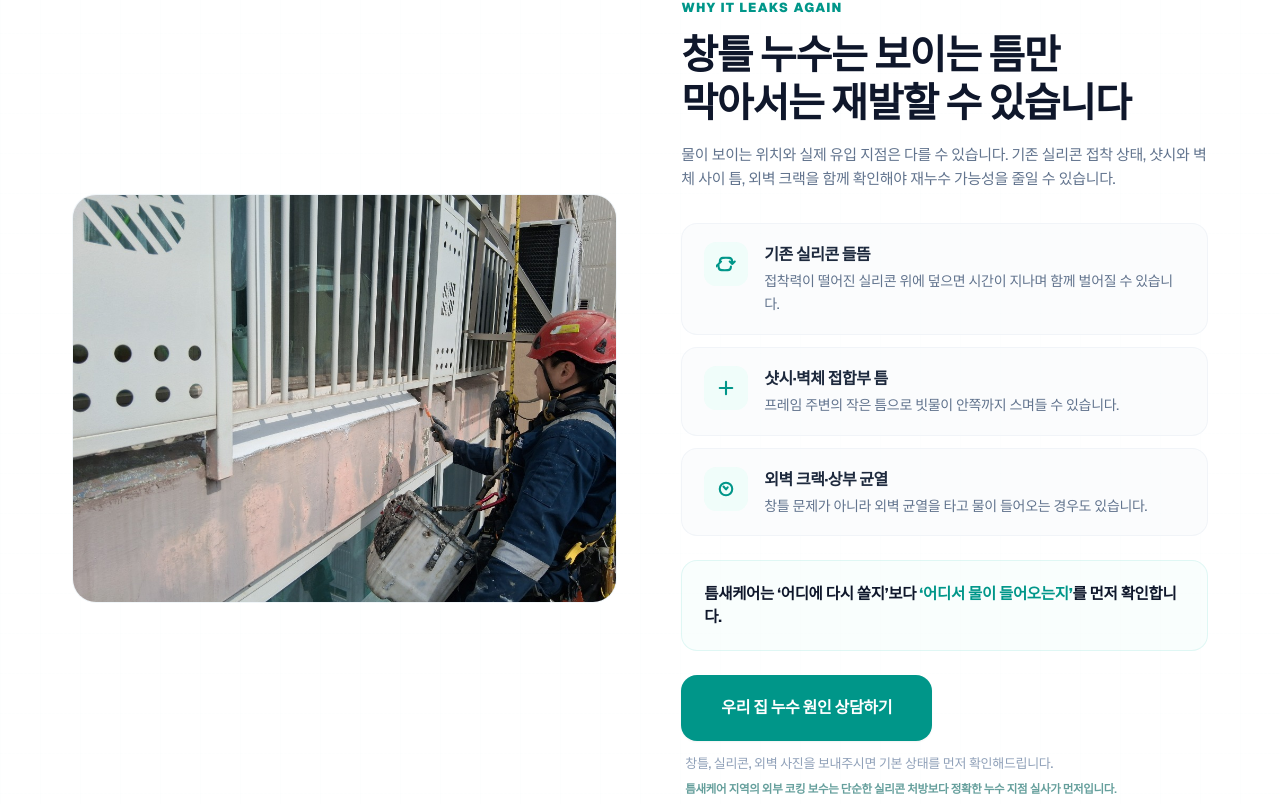
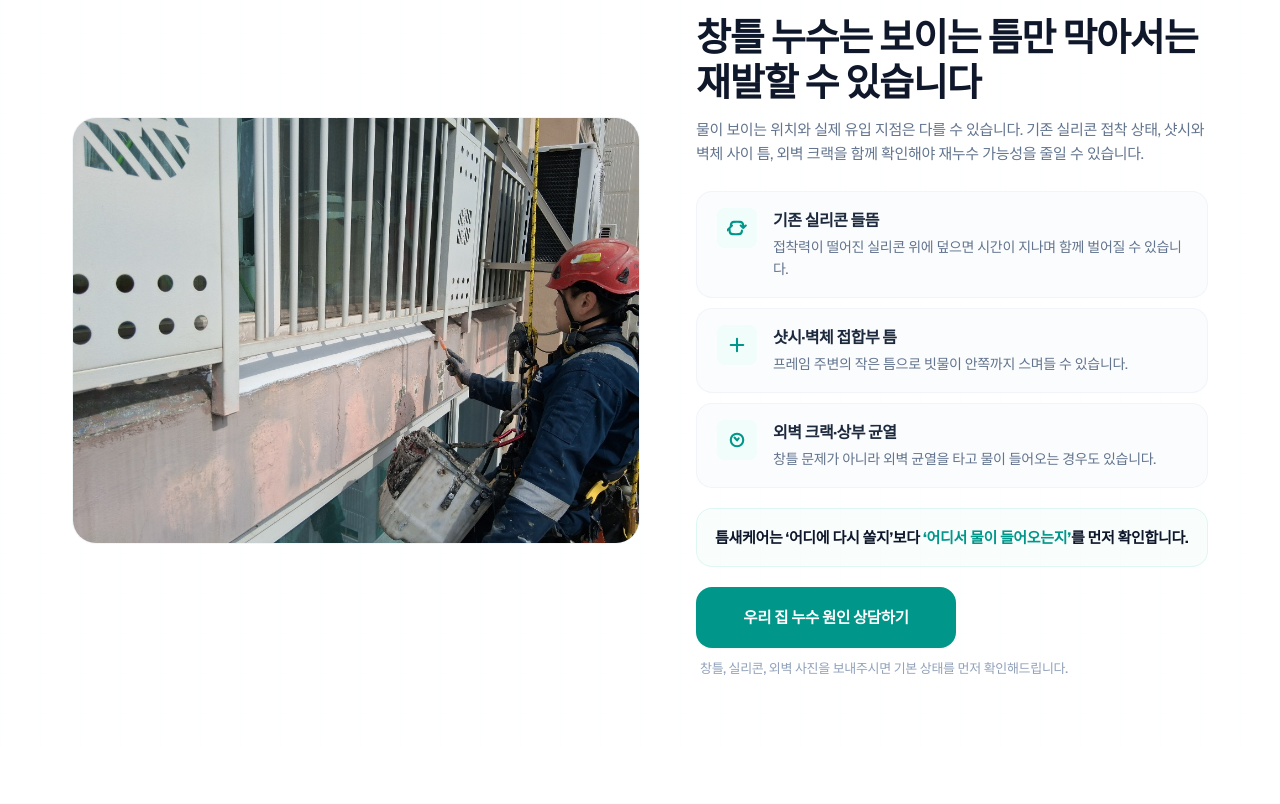
Before and after one commit to wogus5695-ctrl/Ngyeonggi-rope-01, a Next.js app: page / in a window 1280 px wide. Shown: the part 1756-2560 px from the top of the page. Built offline with nearby package versions, Linux system fonts and the light colour scheme.

Commit message:
style: Fine-tune split proportions, section spacing, and hide dynamic SEO text using sr-only in LocalEmpathy.tsx

```diff
--- a/src/components/sections/LocalEmpathy.tsx
+++ b/src/components/sections/LocalEmpathy.tsx
@@ -11,7 +11,7 @@ interface LocalEmpathyProps {
 
 export default function LocalEmpathy({ locationName, dynamicIntro }: LocalEmpathyProps) {
   return (
-    <section className="py-20 bg-white relative overflow-hidden">
+    <section className="py-16 bg-white relative overflow-hidden">
       {/* Background Grid Accent */}
       <div className="absolute inset-0 z-0 bg-[linear-gradient(to_right,#0d948802_1px,transparent_1px),linear-gradient(to_bottom,#0d948802_1px,transparent_1px)] bg-[size:40px_40px] pointer-events-none"></div>
 
@@ -30,10 +30,10 @@ export default function LocalEmpathy({ locationName, dynamicIntro }: LocalEmpath
           </p>
         </div>
 
-        <div className="flex flex-col lg:flex-row gap-14 lg:gap-16 items-center">
+        <div className="flex flex-col lg:flex-row gap-10 lg:gap-14 items-center">
 
-          {/* Left: Actual Work Image (48%) - Fully responsive, original ratio preserved with no overlays */}
-          <div className="w-full lg:w-[48%] rounded-[24px] overflow-hidden shadow-3xs border border-slate-100/80 bg-slate-50 shrink-0">
+          {/* Left: Actual Work Image (50%) - Fully responsive, original ratio preserved with no overlays */}
+          <div className="w-full lg:w-1/2 rounded-[24px] overflow-hidden shadow-3xs border border-slate-100/80 bg-slate-50 shrink-0">
             <Image
               src="/empathy-work.jpg"
               alt="실제 창틀 상부 코킹 보수 현장"
@@ -44,27 +44,27 @@ export default function LocalEmpathy({ locationName, dynamicIntro }: LocalEmpath
             />
           </div>
 
-          {/* Right: Content Area (52%) */}
-          <div className="w-full lg:w-[52%] flex flex-col justify-center py-1">
+          {/* Right: Content Area (50%) */}
+          <div className="w-full lg:w-1/2 flex flex-col justify-center py-1">
 
             {/* Desktop Header (Visible only on desktop, hidden on mobile/tablet) */}
-            <div className="hidden lg:block space-y-3 mb-8">
+            <div className="hidden lg:block space-y-3 mb-6">
               <div className="text-teal-600 text-[13px] font-black tracking-widest uppercase">
                 WHY IT LEAKS AGAIN
               </div>
-              <h2 className="text-[36px] xl:text-[40px] font-black text-slate-900 tracking-tight leading-[1.2] mt-2.5">
+              <h2 className="text-[36px] xl:text-[38px] font-black text-slate-900 tracking-tight leading-[1.2] mt-2">
                 창틀 누수는 보이는 틈만 막아서는 재발할 수 있습니다
               </h2>
-              <p className="text-[14.5px] xl:text-[15px] text-slate-500 leading-relaxed max-w-xl mt-4">
+              <p className="text-[14.5px] xl:text-[15px] text-slate-500 leading-relaxed max-w-xl mt-3">
                 물이 보이는 위치와 실제 유입 지점은 다를 수 있습니다. 기존 실리콘 접착 상태, 샷시와 벽체 사이 틈, 외벽 크랙을 함께 확인해야 재누수 가능성을 줄일 수 있습니다.
               </p>
             </div>
 
             {/* 3 Cause Cards (Compact List) */}
-            <div className="space-y-3">
+            <div className="space-y-2.5">
               {/* Card 1 */}
-              <div className="flex gap-4 py-[18px] px-[22px] bg-slate-50/50 border border-slate-200/40 rounded-2xl hover:bg-slate-50 hover:translate-x-0.5 hover:shadow-3xs transition-all duration-300">
-                <div className="w-[44px] h-[44px] bg-teal-50 rounded-xl text-teal-600 shrink-0 flex items-center justify-center">
+              <div className="flex gap-4 py-4 px-5 bg-slate-50/50 border border-slate-200/40 rounded-2xl hover:bg-slate-50 hover:translate-x-0.5 hover:shadow-3xs transition-all duration-300">
+                <div className="w-[40px] h-[40px] bg-teal-50 rounded-lg text-teal-600 shrink-0 flex items-center justify-center">
                   <svg className="w-5 h-5" fill="none" stroke="currentColor" strokeWidth="2.5" viewBox="0 0 24 24">
                     <path strokeLinecap="round" strokeLinejoin="round" d="M19.5 12c0-1.232-.046-2.453-.138-3.662a4.006 4.006 0 00-3.7-3.7 48.656 48.656 0 00-7.324 0 4.006 4.006 0 00-3.7 3.7c-.017.22-.032.441-.046.662M19.5 12l3-3m-3 3l-3-3M3 12c0 1.232.046 2.453.138 3.662a4.006 4.006 0 003.7 3.7 48.656 48.656 0 007.324 0 4.006 4.006 0 003.7-3.7c.017-.22.032-.441.046-.662M3 12l-3 3m3-3l3-3" />
                   </svg>
@@ -78,8 +78,8 @@ export default function LocalEmpathy({ locationName, dynamicIntro }: LocalEmpath
               </div>
 
               {/* Card 2 */}
-              <div className="flex gap-4 py-[18px] px-[22px] bg-slate-50/50 border border-slate-200/40 rounded-2xl hover:bg-slate-50 hover:translate-x-0.5 hover:shadow-3xs transition-all duration-300">
-                <div className="w-[44px] h-[44px] bg-teal-50 rounded-xl text-teal-600 shrink-0 flex items-center justify-center">
+              <div className="flex gap-4 py-4 px-5 bg-slate-50/50 border border-slate-200/40 rounded-2xl hover:bg-slate-50 hover:translate-x-0.5 hover:shadow-3xs transition-all duration-300">
+                <div className="w-[40px] h-[40px] bg-teal-50 rounded-lg text-teal-600 shrink-0 flex items-center justify-center">
                   <svg className="w-5 h-5" fill="none" stroke="currentColor" strokeWidth="2.5" viewBox="0 0 24 24">
                     <path strokeLinecap="round" strokeLinejoin="round" d="M12 4.5v15m7.5-7.5h-15" />
                   </svg>
@@ -93,8 +93,8 @@ export default function LocalEmpathy({ locationName, dynamicIntro }: LocalEmpath
               </div>
 
               {/* Card 3 */}
-              <div className="flex gap-4 py-[18px] px-[22px] bg-slate-50/50 border border-slate-200/40 rounded-2xl hover:bg-slate-50 hover:translate-x-0.5 hover:shadow-3xs transition-all duration-300">
-                <div className="w-[44px] h-[44px] bg-teal-50 rounded-xl text-teal-600 shrink-0 flex items-center justify-center">
+              <div className="flex gap-4 py-4 px-5 bg-slate-50/50 border border-slate-200/40 rounded-2xl hover:bg-slate-50 hover:translate-x-0.5 hover:shadow-3xs transition-all duration-300">
+                <div className="w-[40px] h-[40px] bg-teal-50 rounded-lg text-teal-600 shrink-0 flex items-center justify-center">
                   <svg className="w-5 h-5" fill="none" stroke="currentColor" strokeWidth="2.5" viewBox="0 0 24 24">
                     <path strokeLinecap="round" strokeLinejoin="round" d="M19.5 12a7.5 7.5 0 11-15 0 7.5 7.5 0 0115 0z" />
                     <path strokeLinecap="round" strokeLinejoin="round" d="M9.013 9l3 3.5 1.987-2.5" />
@@ -110,28 +110,28 @@ export default function LocalEmpathy({ locationName, dynamicIntro }: LocalEmpath
             </div>
 
             {/* Slim Highlight Box */}
-            <div className="mt-6 p-[22px] bg-teal-50/40 border border-teal-500/10 rounded-2xl">
-              <p className="text-[14.5px] sm:text-[15.5px] font-bold text-slate-900 leading-[1.45]">
+            <div className="mt-5 p-[18px] bg-teal-50/40 border border-teal-500/10 rounded-2xl">
+              <p className="text-[14.5px] sm:text-[15px] font-bold text-slate-900 leading-[1.45]">
                 틈새케어는 ‘어디에 다시 쏠지’보다 <span className="text-teal-600 font-extrabold">‘어디서 물이 들어오는지’</span>를 먼저 확인합니다.
               </p>
             </div>
 
             {/* Action CTA */}
-            <div className="mt-6 flex flex-col items-start gap-3 w-full">
+            <div className="mt-5 flex flex-col items-start gap-2.5 w-full">
               <Link
                 href="#contact"
-                className="px-10 py-5 w-full sm:w-auto text-center bg-teal-600 hover:bg-teal-700 text-white text-[16px] font-black rounded-2xl shadow-xs hover:shadow-sm transition-all"
+                className="px-8 py-4.5 w-full sm:w-[260px] text-center bg-teal-600 hover:bg-teal-700 text-white text-[15.5px] font-black rounded-2xl shadow-xs hover:shadow-sm transition-all"
               >
                 우리 집 누수 원인 상담하기
               </Link>
-              <div className="space-y-1.5 pl-1">
+              <div className="pl-1">
                 <p className="text-[13px] text-slate-400 font-medium">
                   창틀, 실리콘, 외벽 사진을 보내주시면 기본 상태를 먼저 확인해드립니다.
                 </p>
-                {/* Dynamic keyword SEO structure */}
-                <p className="text-[11.5px] text-teal-800/60 font-semibold">
+                {/* SEO Preservation (Hidden visually but available for search engine crawlers) */}
+                <span className="sr-only opacity-0 pointer-events-none absolute w-0 h-0 overflow-hidden">
                   {dynamicIntro || `${locationName} 지역의 외부 코킹 보수는 단순한 실리콘 처방보다 정확한 누수 지점 실사가 먼저입니다.`}
-                </p>
+                </span>
               </div>
             </div>
 
```
